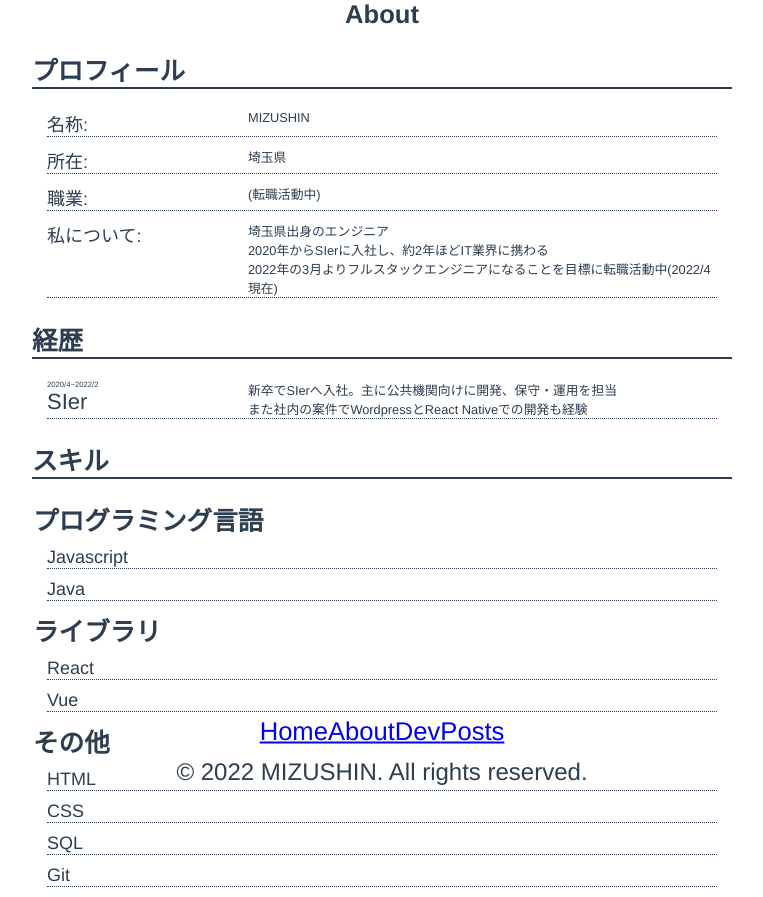
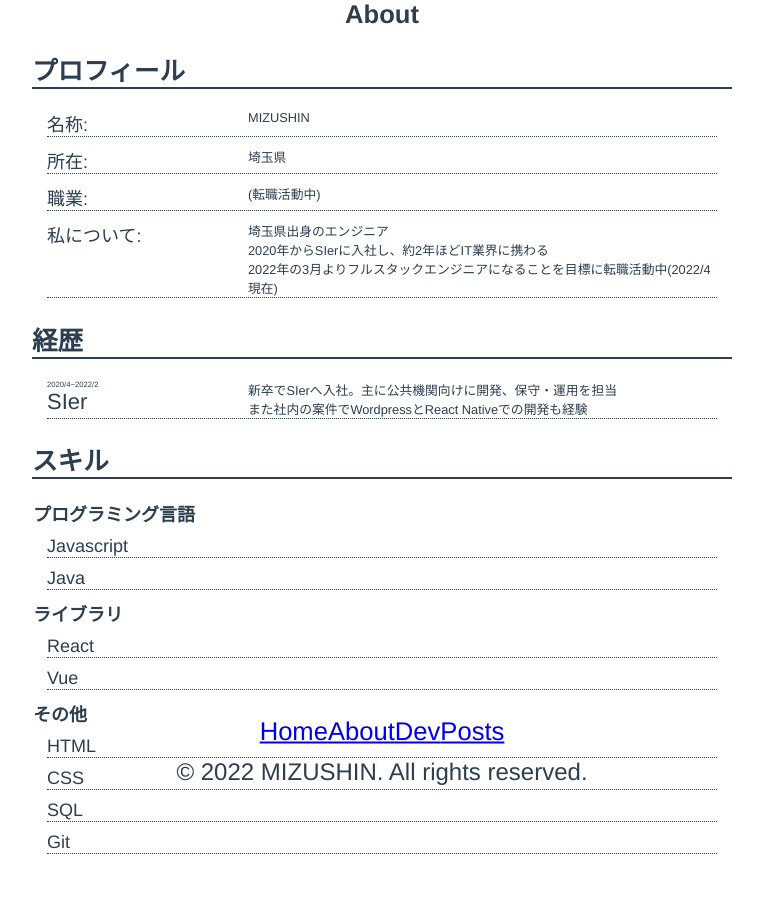
Before and after one commit to mizushin53/portfolio, a Vue app: page /about in a window 1280 px wide. Shown: the whole page, without its empty margins (258-1021 px from the left). After the commit the page ends 864 px from the top, so only its background shows below. Built offline with nearby package versions, Linux system fonts and the light colour scheme.

Commit message:
無駄なインデントの削除

```diff
--- a/src/pages/About.vue
+++ b/src/pages/About.vue
@@ -128,7 +128,6 @@ export default {
     <h2>スキル</h2>
     <h3>プログラミング言語</h3>
     <template v-for="item in skillItems" :key="item.id">
-
       <dl v-if="item.category === 'programmingLanguage'">
         <dt>
           {{ item.title }}
@@ -138,7 +137,6 @@ export default {
     </template>
     <h3>ライブラリ</h3>
     <template v-for="item in skillItems" :key="item.id">
-
       <dl v-if="item.category === 'library'">
         <dt>
           {{ item.title }}
@@ -166,13 +164,13 @@ h1 {
 }
 
 h2 {
-  font-size: clamp(15px, 2vw, 40px);
+  font-size: clamp(15px, 2vw, 30px);
   text-align: left;
   border-bottom: solid 2px;
 }
 
 h3 {
-  font-size: clamp(12px, 2vw, 30px);
+  font-size: clamp(12px, 2vw, 18px);
   margin: 1px;
   text-align: left;
 }
@@ -206,6 +204,7 @@ dd {
   font-size: 0.6vw;
 }
 .company {
+  font: bold;
   margin: 0;
   font-size: clamp(20px, 2vw, 22px);
 }
```
